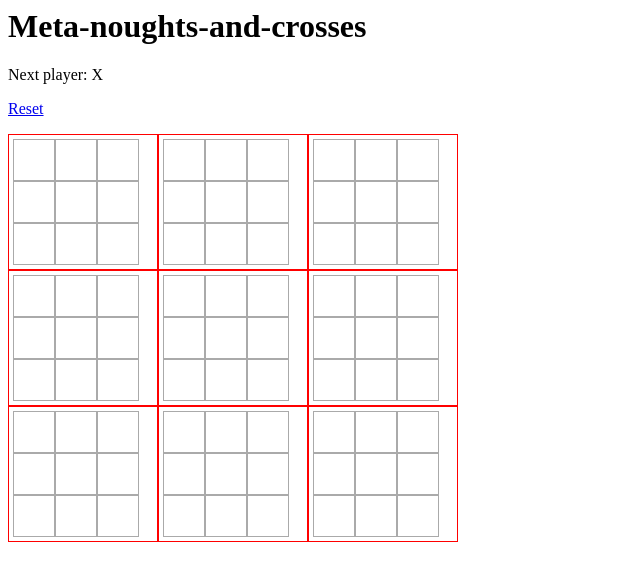
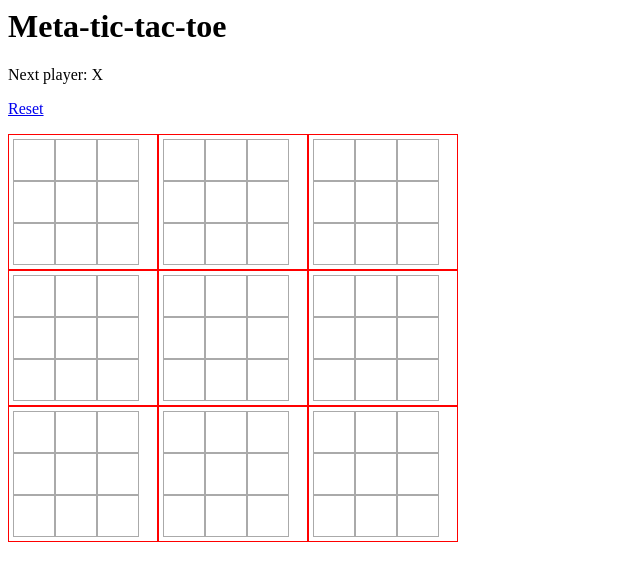
Before and after one commit to codeinthehole/meta-tic-tac-toe, a React app: page / in a window 1280 px wide. Shown: the top 576 px of the page, without its empty margins (0-640 px from the left). Built offline with nearby package versions, Linux system fonts and the light colour scheme.

Commit message:
Show message when each game is won

```diff
--- a/public/index.html
+++ b/public/index.html
@@ -1,5 +1,6 @@
 <html>
     <head>
+        <title>Meta tic-tac-toe</title>
         <script src="/bundle.js" ></script>
         <link rel="stylesheet" type="text/css" href="styles.css">
     </head>
--- a/src/components/App.jsx
+++ b/src/components/App.jsx
@@ -9,7 +9,7 @@ class App extends React.Component {
     render() {
         return (
             <div id="app">
-                <h1>Meta-noughts-and-crosses</h1>
+                <h1>Meta-tic-tac-toe</h1>
                 {this.renderGameSummary()}
                 <p><a href="#" onClick={this.props.onReset}>Reset</a></p>
                 <MultiGrid
@@ -17,6 +17,7 @@ class App extends React.Component {
                     completeGrids={this.props.completeGrids}
                     availableGrids={this.props.availableGrids}
                     onCellClick={this.props.onCellClick} />
+                {this.renderHistory()}
             </div>
         )
     }
@@ -29,6 +30,14 @@ class App extends React.Component {
             return <p>Next player: {this.props.nextMark}</p>
         }
     }
+
+    renderHistory() {
+        if (!this.props.events) {
+            return null
+        }
+        const listItems = this.props.events.map(function(item) {return <li>{item.description}</li>})
+        return <ul>{listItems}</ul>
+    }
 }
 
 App.propTypes = {
@@ -37,6 +46,7 @@ App.propTypes = {
     completeGrids: PropTypes.array.isRequired,
     availableGrids: PropTypes.array.isRequired,
     winner: PropTypes.string,
+    events: PropTypes.array.isRequired,
 
     onCellClick: PropTypes.func.isRequired,
     onReset: PropTypes.func.isRequired,
--- a/src/containers/AppContainer.jsx
+++ b/src/containers/AppContainer.jsx
@@ -1,3 +1,5 @@
+// A container component that simply connects a plain React component
+// to the Redux store.
 import { connect } from 'react-redux'
 
 import App from '../components/App'
@@ -10,6 +12,7 @@ const mapStateToProps = state => {
         grids: state.grids,
         completeGrids: state.completeGrids,
         availableGrids: state.availableGrids,
+        events: state.events,
         winner: state.winner,
     }
 }
--- a/src/game/reducers.js
+++ b/src/game/reducers.js
@@ -15,6 +15,8 @@ export const initialState = {
     // An array where each element is the index of a grid where the
     // next player can move. Starts as all grids
     availableGrids: [...Array(3 * 3).keys()],
+    // Array of events - just used to show more information about what has happened
+    events: [],
     // The winning player
     winner: null,
 }
@@ -35,8 +37,9 @@ export function reduce(state=initialState, action) {
 
 // Return the state mutations given a starting state and a cell click
 function handleCellClick(state, gridIndex, cellIndex) {
+    let newEvents = state.events.slice()
+
     if (!isMoveValid(state, gridIndex, cellIndex)) {
-        return state
     }
 
     // Update grids array with the valid mark
@@ -51,6 +54,10 @@ function handleCellClick(state, gridIndex, cellIndex) {
     const completeGrids = state.completeGrids.slice()
     if (Rules.isGridOutcomeDecided(newMarks)) {
         completeGrids.push(gridIndex)
+        newEvents.push({
+            description: `Grid ${gridIndex} is now complete`
+        })
+        return {events: newEvents}
     }
 
     // Determine which grids the next player can move in
```
Also changed, not shown: server.js (+3 -4 lines).
